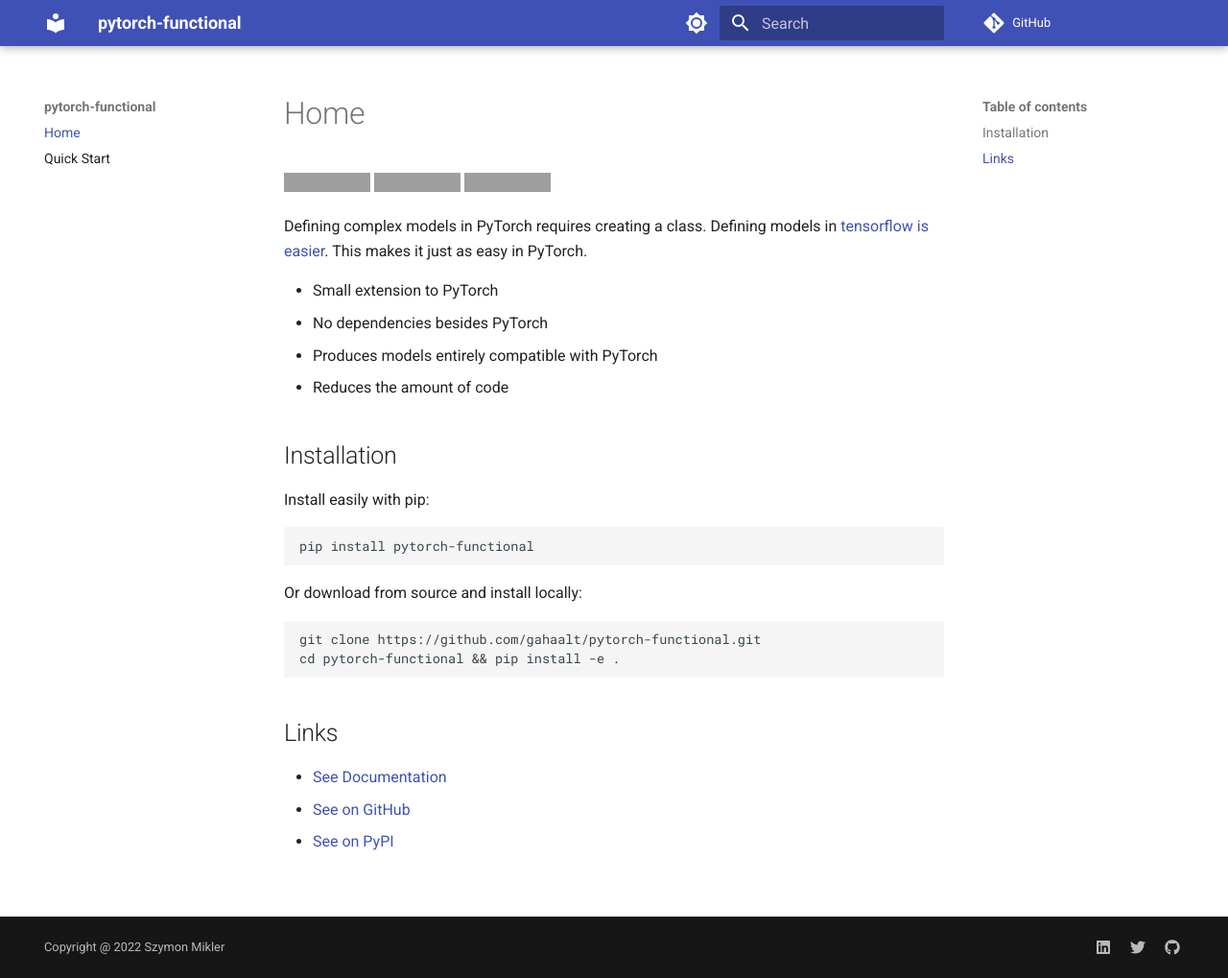
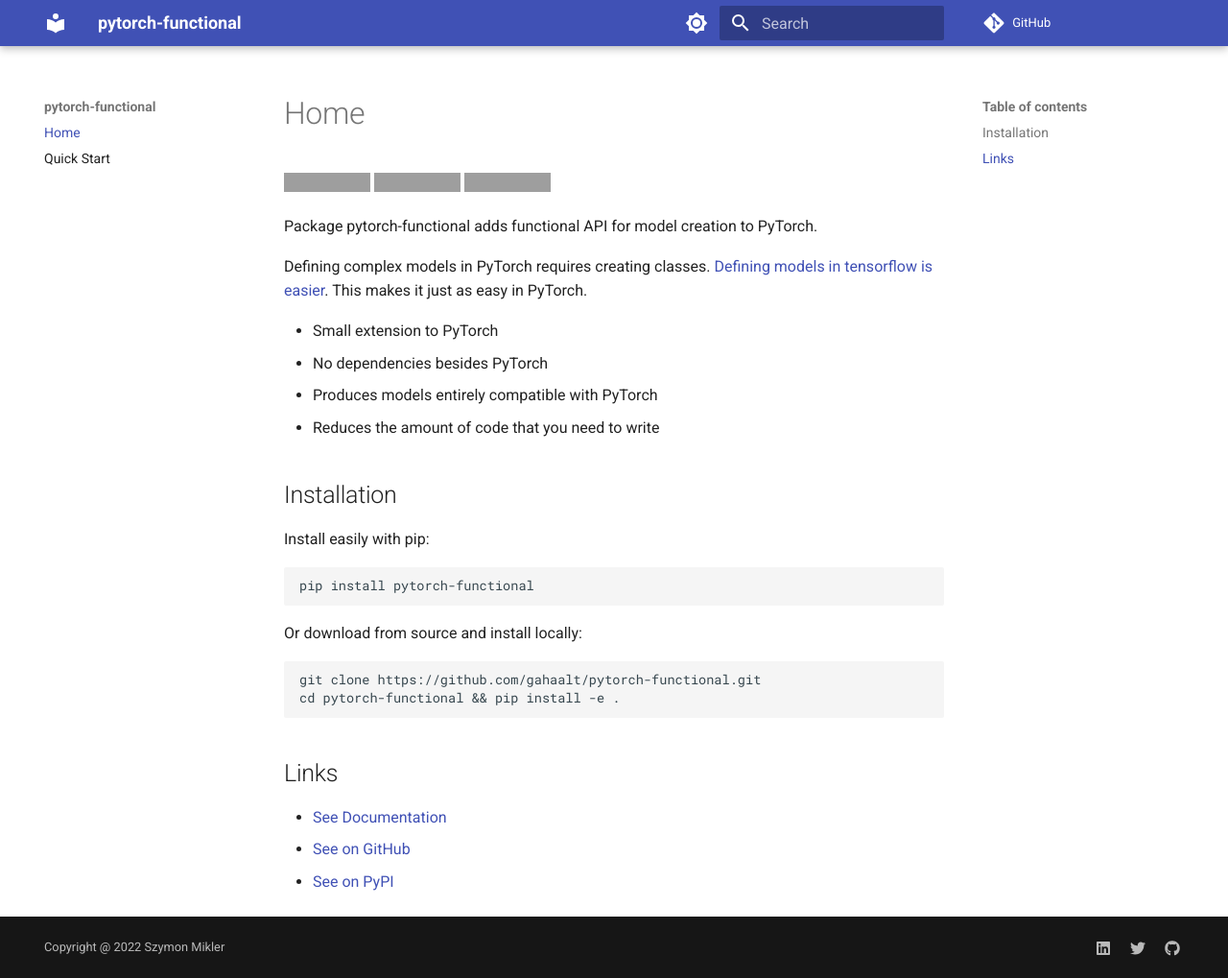
Before and after one commit to sjmikler/pytorch-symbolic, an MkDocs documentation site: the page built from docs/README.md, in a window 1280 px wide and 1019 px high. Shown: the whole window at 96% size. Built offline with MkDocs 1.6.1 and Material for MkDocs 9.7.7, drawn with Linux system fonts in a browser that asks for light colours; comment, search, counter and statistics services are not loaded; grey boxes are pictures that could not be loaded.

Commit message:
Reformat README

```diff
--- a/docs/README.md
+++ b/docs/README.md
@@ -4,14 +4,16 @@
 [![PyPI license](https://img.shields.io/badge/dynamic/json?label=license&query=info.license&url=https%3A%2F%2Fpypi.org%2Fpypi%2Fpytorch-functional%2Fjson)](https://pypi.org/project/pytorch-functional)
 [![Documentation Status](https://readthedocs.org/projects/slicemap/badge/?version=latest)](https://pytorch-functional.readthedocs.io/en/latest/?badge=latest)
 
-Defining complex models in PyTorch requires creating a class.
-Defining models in [tensorflow is easier](https://www.tensorflow.org/guide/keras/functional).
+Package pytorch-functional adds functional API for model creation to PyTorch.
+
+Defining complex models in PyTorch requires creating classes.
+[Defining models in tensorflow is easier](https://www.tensorflow.org/guide/keras/functional).
 This makes it just as easy in PyTorch.
 
 * Small extension to PyTorch
 * No dependencies besides PyTorch
 * Produces models entirely compatible with PyTorch
-* Reduces the amount of code
+* Reduces the amount of code that you need to write
 
 ## Installation
 
```
